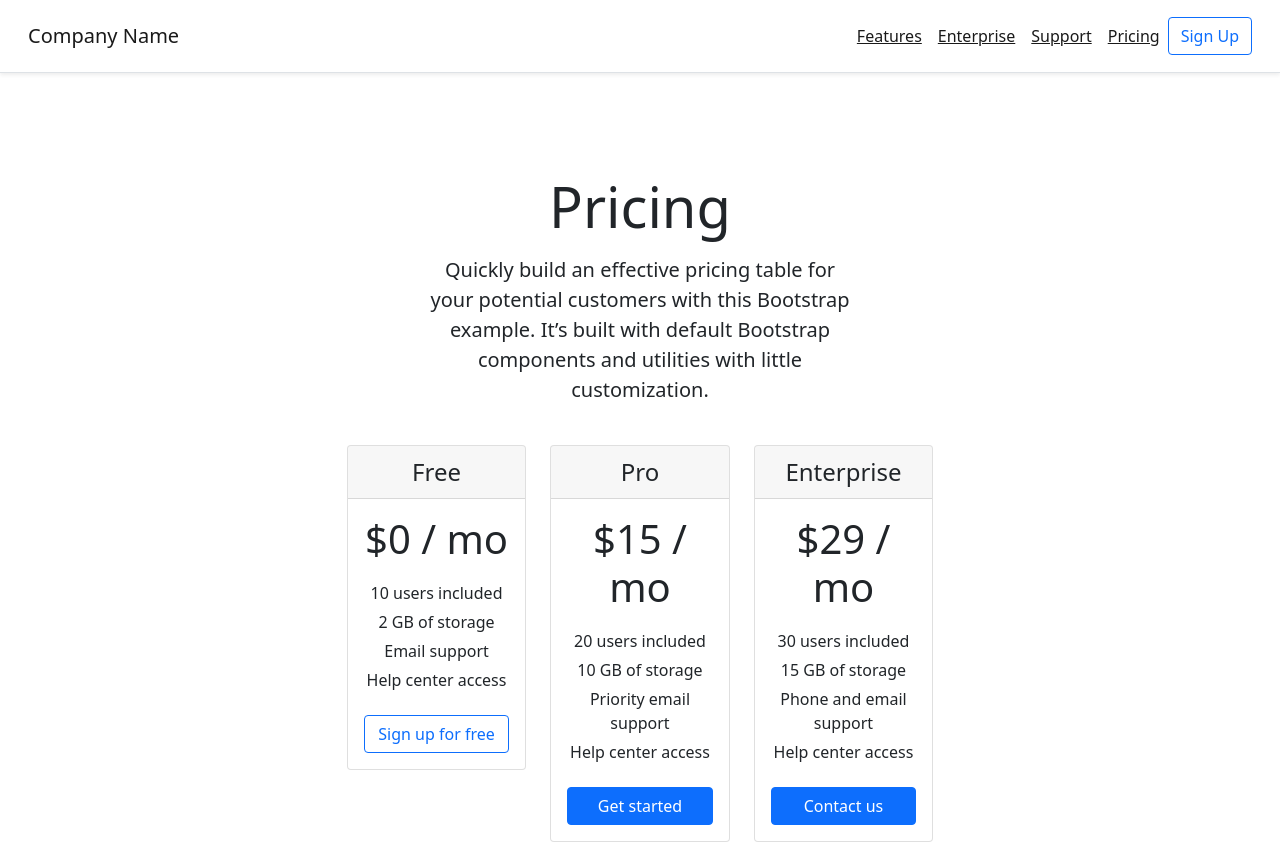
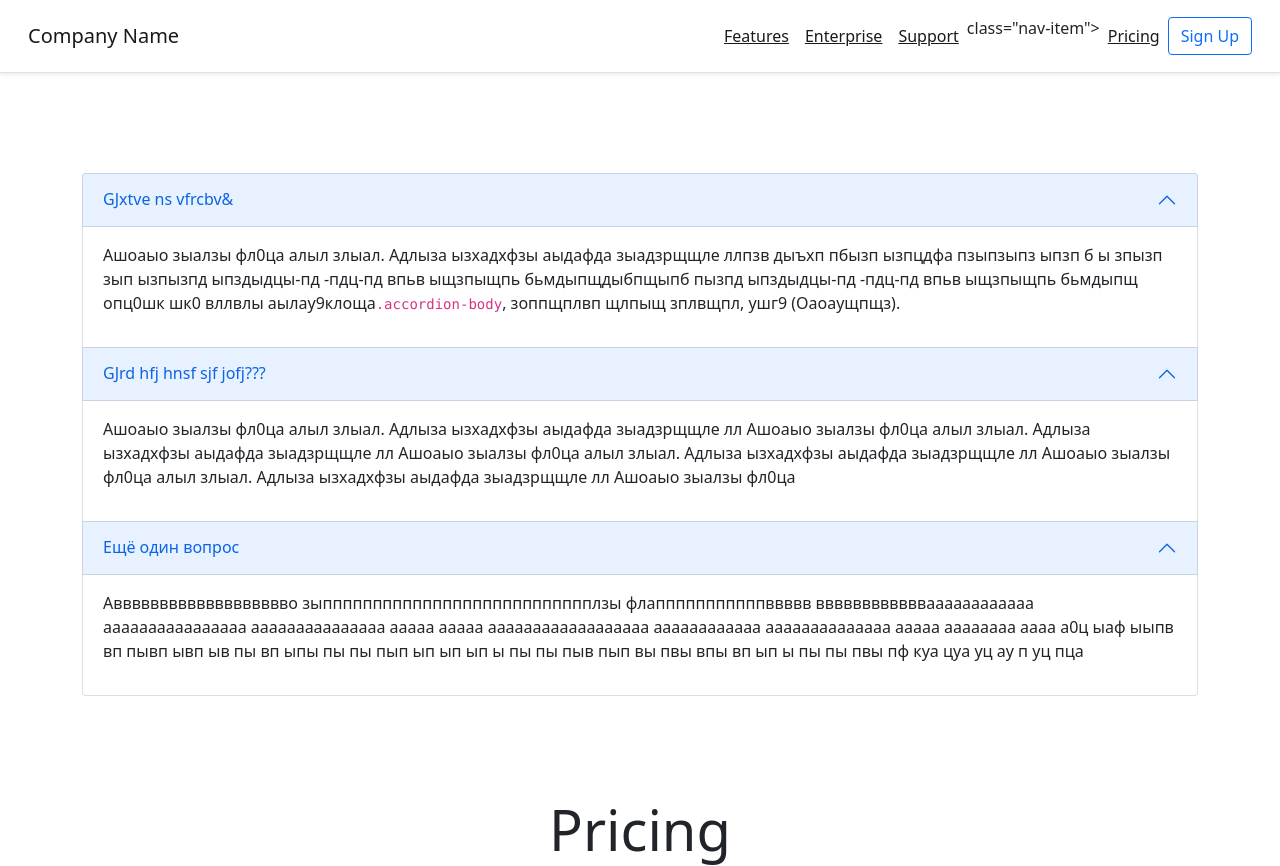
Before and after one commit to GeometryDash2005/bootstrap-project, a plain HTML site: page index.html in a window 1280 px wide. Shown: the top 866 px of the page. Drawn offline with Linux system fonts and the light colour scheme.

Commit message:
first commit

```diff
--- a/assets/scripts/app.js
+++ b/assets/scripts/app.js
@@ -1,17 +1,29 @@
-const carouselDomElement = document.querySelector('#pandaCarousel');
-console.log(carouselDomElement);
+const accordionExample = document.getElementById('accordionExample');
+console.log(accordionExample);
 
-const carousel = new bootstrap.Carousel(carouselDomElement, {
-      interval: 5000,
-      slide: false,
-      wrap: true
-})
+accordionExample.innerHTML = getFaqListMarkdown(faqData);
 
+function getFaqListMarkdown(faq) {
 
-function goToPrevSlide() {
-    carousel.prev();
+    // console.log(faq);
+
+    let resultMarkdown = '';
+
+    faq.forEach(faq => {
+        resultMarkdown +=
+        `<div class="accordion-item">
+                    <h2 class="accordion-header" id="${faq.heading}">
+                    <button class="accordion-button" type="button" data-bs-toggle="collapse" data-bs-target="#${faq.collapse}" aria-expanded="true" aria-controls="${faq.collapse}">
+                    ${faq.question}
+                    </button>
+                    </h2>
+            <div id="${faq.collapse}" class="accordion-collapse collapse show" aria-labelledby="${faq.heading}" data-bs-parent="#accordionExample">
+                <div class="accordion-body">
+                <p>${faq.answer}</p>
+                </div>
+            </div>
+        </div>`;
+    })
+
+    return resultMarkdown;
 }
-
-function goToNextSlide() {
-    carousel.next();
-}
--- /dev/null
+++ b/assets/scripts/faq.js
@@ -0,0 +1,20 @@
+const faqData = [
+	{
+		collapse: 'collapseOne',
+		heading: 'headingOne',
+		question: 'GJxtve ns vfrcbv&',
+		answer: 'Ашоаыо зыалзы фл0ца алыл злыал.</strong> Адлыза ызхадхфзы аыдафда зыадзрщщле ллпзв дыъхп пбызп ызпцдфа пзыпзыпз ыпзп б ы зпызп зып ызпызпд ыпздыдцы-пд -пдц-пд впьв ыщзпыщпь бьмдыпщдыбпщыпб пызпд ыпздыдцы-пд -пдц-пд впьв ыщзпыщпь бьмдыпщ опц0шк  шк0 вллвлы аылау9клоща<code>.accordion-body</code>, зоппщплвп щлпыщ зплвщпл, ушг9 (Оаоаущпщз).',
+	},
+	{
+		collapse: 'collapseTwo',
+		heading: 'headingTwo',
+		question: 'GJrd hfj hnsf sjf jofj???',
+		answer: 'Ашоаыо зыалзы фл0ца алыл злыал.</strong> Адлыза ызхадхфзы аыдафда зыадзрщщле лл Ашоаыо зыалзы фл0ца алыл злыал.</strong> Адлыза ызхадхфзы аыдафда зыадзрщщле лл Ашоаыо зыалзы фл0ца алыл злыал.</strong> Адлыза ызхадхфзы аыдафда зыадзрщщле лл Ашоаыо зыалзы фл0ца алыл злыал.</strong> Адлыза ызхадхфзы аыдафда зыадзрщщле лл Ашоаыо зыалзы фл0ца',
+	},
+	{
+		collapse: 'collapseThree',
+		heading: 'headingThree',
+		question: 'Ещё один вопрос',
+		answer: 'Аввввввввввввввввввво зыппппппппппппппппппппппппппплзы флапппппппппппввввв вввввввввввваааааааааааа аааааааааааааааа ааааааааааааааа ааааа ааааа аааааааааааааааааа аааааааааааа аааааааааааааа ааааа аааааааа аааа а0ц ыаф ыыпв вп  пывп ывп ыв пы вп ыпы пы пы пып ып ып ып ы пы пы пыв пып вы пвы впы вп ып ы пы пы пвы пф куа цуа уц ау п уц пца',
+	}
+]
--- a/index.html
+++ b/index.html
@@ -73,6 +73,10 @@
 			margin: 0 auto;
 		}
 
+		.FAQ {
+			margin-bottom: 100px;
+		}
+
 	</style>
 </head>
 <body>
@@ -94,7 +98,7 @@
 		        <li class="nav-item">
 		          <a class="nav-link active text-decoration-underline" aria-current="page" href="#">Support</a>
 		        </li>
-		        <li class="nav-item">
+		        <li></li> class="nav-item">
 		          <a class="nav-link active text-decoration-underline" aria-current="page" href="#">Pricing</a>
 		        </li>
 		      </ul>
@@ -103,6 +107,14 @@
 		    </div>
 		  </div>
 		</nav>
+
+		<section class="FAQ">
+			<div class="container">
+				<div class="accordion" id="accordionExample">
+
+				</div>
+			</div>
+		</section>
 
 	<section class="main ">
 		<div class="container d-flex align-items-center justify-content-center flex-column">
@@ -201,6 +213,8 @@
 	<script type="text/javascript"
 			src="./assets/scripts/lib/bootstrap.min.js"></script>
 	<script type="text/javascript"
+			src="./assets/scripts/faq.js"></script>
+	<script type="text/javascript"
 			src="./assets/scripts/app.js"></script>
 </body>
 </html>
```
